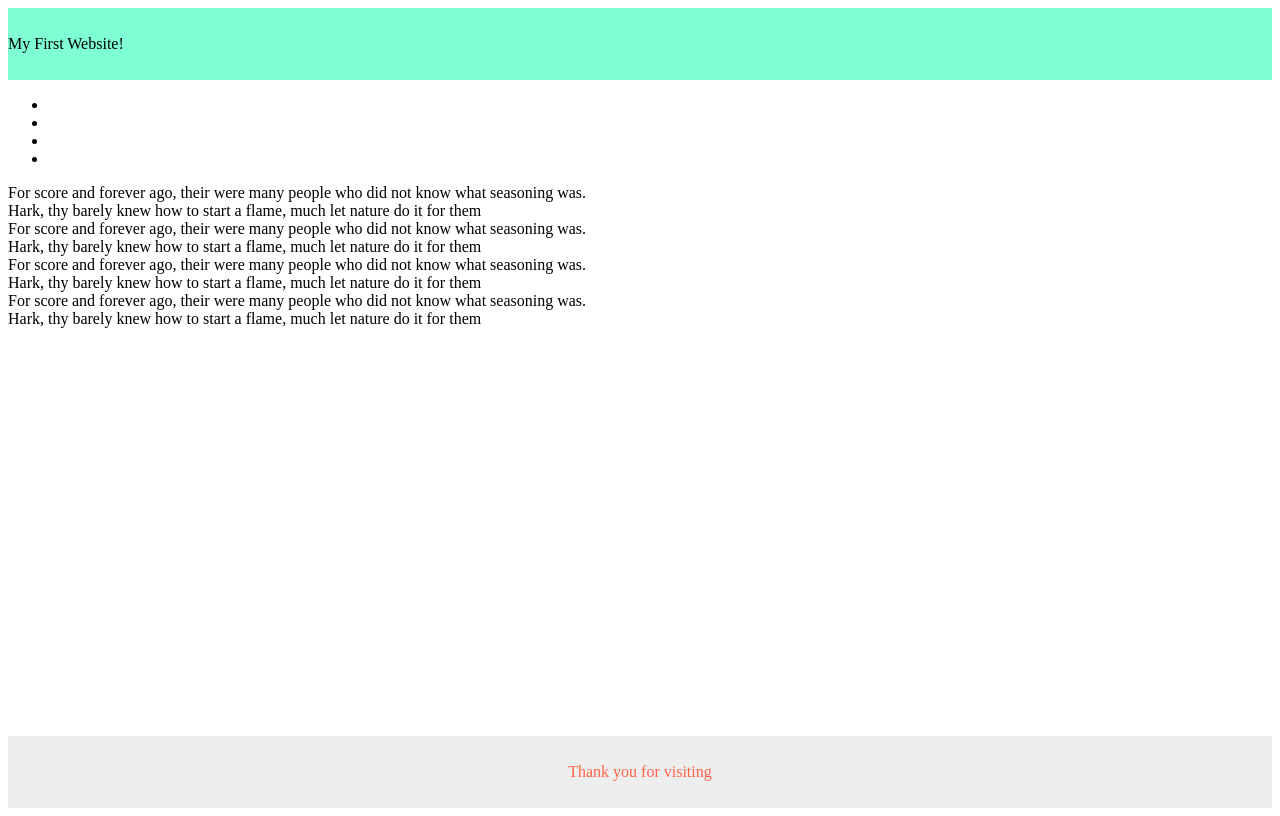
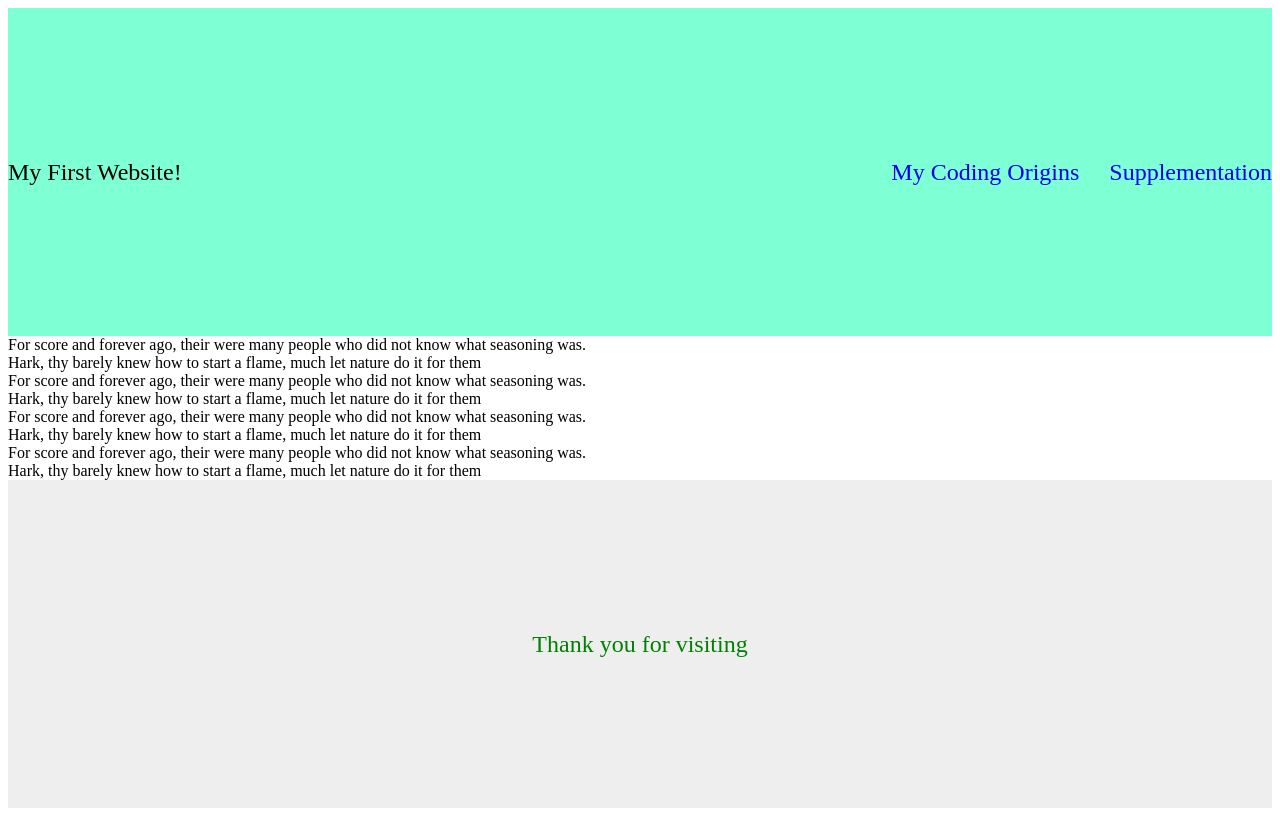
Before and after one commit to Sullyvan721/Personal-website, a plain HTML site: page index.html in a window 1280 px wide. Drawn offline with Linux system fonts and the light colour scheme.

Commit message:
Better Deisgn implented

```diff
--- a/index.html
+++ b/index.html
@@ -13,6 +13,10 @@
 <body>
     <div class="header">
         My First Website!
+        <ul>
+            <li><a href="https://www.theodinproject.com/dashboard">My Coding Origins</a></li>
+            <li><a href="https://github.com/TheOdinProject/css-exercises/tree/main/flex">Supplementation</a></li>
+        </ul>
     </div>
     <div class="sidebar">
         <ul>
@@ -22,7 +26,7 @@
             <li><a href=""></a></li>
         </ul>
     </div>
-
+    <div class="meat-container">
         <div class="meaty-cards">
             For score and forever ago, their were many people who did not know what seasoning was. <br>
             Hark, thy barely knew how to start a flame, much let nature do it for them
@@ -39,7 +43,9 @@
             For score and forever ago, their were many people who did not know what seasoning was. <br>
             Hark, thy barely knew how to start a flame, much let nature do it for them
         </div>
+    </div>
     <div class="footer"> Thank you for visiting</div>
+
 </body>
 
 </html>
--- a/style.css
+++ b/style.css
@@ -10,19 +10,56 @@ body {
 }
 
 .header {
+    flex: 1;
     display: flex;
     height: 72px;
     background: #7fffd4;
     color: black;
     align-items: center;
+    justify-content: space-between;
+    font-size: x-large;
+}
+
+ul {
+    display: flex;
+    list-style: none;
+    gap: 30px;
+    margin: 0;
+    padding: 0;
+
+}
+
+a {
+    text-decoration: none;
+    box-sizing: border-box;
+    margin: 0;
+    padding: 0;
+}
+
+a:hover {
+    background-color: white;
 }
 
 .footer {
     display: flex;
     height: 72px;
     background: #eee;
-    color: tomato;
+    color: green;
     margin-top: auto;
     align-items: center;
     justify-content: center;
+    font-size: x-large;
+    flex: 1;
 }
+
+.meaty-container {
+    flex: 1;
+    display: flex;
+    flex-flow: column wrap;
+    flex: 1;
+}
+
+.meaty-cards {
+    flex: 1;
+    display: flex;
+}
```
Lines whose indentation alone changed are shown as unchanged.
